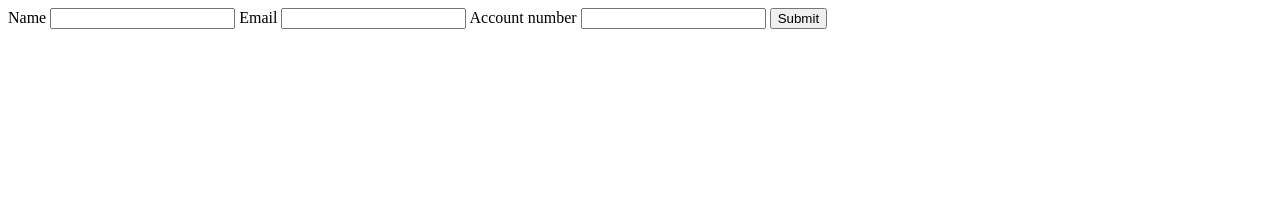
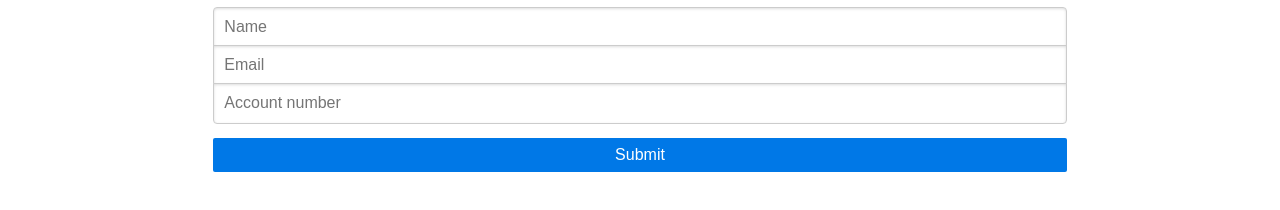
Before and after one commit to dportzline83/dportzline83.github.com, a plain HTML site: page index.html in a window 1280 px wide. Drawn offline with nearby package versions, Linux system fonts and the light colour scheme.

Commit message:
Style the form nicer

```diff
--- a/index.html
+++ b/index.html
@@ -1,28 +1,34 @@
+<!doctype html>
 <html>
   <head>
+    <title>Contact Form</title>
+    <link rel="stylesheet" href="https://unpkg.com/purecss@1.0.0/build/base-min.css">
+    <link rel="stylesheet" href="https://unpkg.com/purecss@1.0.0/build/pure-min.css" integrity="sha384-nn4HPE8lTHyVtfCBi5yW9d20FjT8BJwUXyWZT9InLYax14RDjBj46LmSztkmNP9w" crossorigin="anonymous">
+    <link rel="stylesheet" href="https://unpkg.com/purecss@1.0.0/build/grids-responsive-min.css">
+    <link rel="stylesheet" href="site.css">
+    <meta name="viewport" content="width=device-width, initial-scale=1">
   </head>
   <body>
+    <div>
       <form
         id="gform"
         method="POST"
-      action="">
-      <label>
-        Name
-        <input name="name" type="text" />
-      </label>
-      <label>
-        Email
-        <input name="email" type="email" />
-      </label>
-      <label>
-        Account number
-        <input name="account" type="password" />
-      </label>
-      <input type="submit" value="Submit" />
+        action=""
+        class="pure-form pure-g form"
+      >
+        <div class="pure-u-2-3 form-content">
+        <fieldset class="pure-group">
+          <input id="name" name="name" class="pure-input-1" type="text" placeholder="Name" required />
+          <input id="email" name="email" class="pure-input-1" type="email" placeholder="Email" required />
+          <input id="account" name="account" class="pure-input-1" type="password" placeholder="Account number" required />
+        </fieldset>
+        <input type="submit" class="pure-button pure-button-primary pure-input-1" value="Submit"/>
+        </div>
       </form>
       <div style="display:none;" id="thankyou_message">
         <h2>Thank you!</h2>
       </div>
+    </div>
     <script data-cfasync="false" type="text/javascript" src="https://cdn.rawgit.com/dwyl/html-form-send-email-via-google-script-without-server/master/form-submission-handler.js"></script>
   </body>
 </html>
--- /dev/null
+++ b/site.css
@@ -0,0 +1,3 @@
+.form-content {
+  margin: auto;
+}
```
Lines whose indentation alone changed are shown as unchanged.
